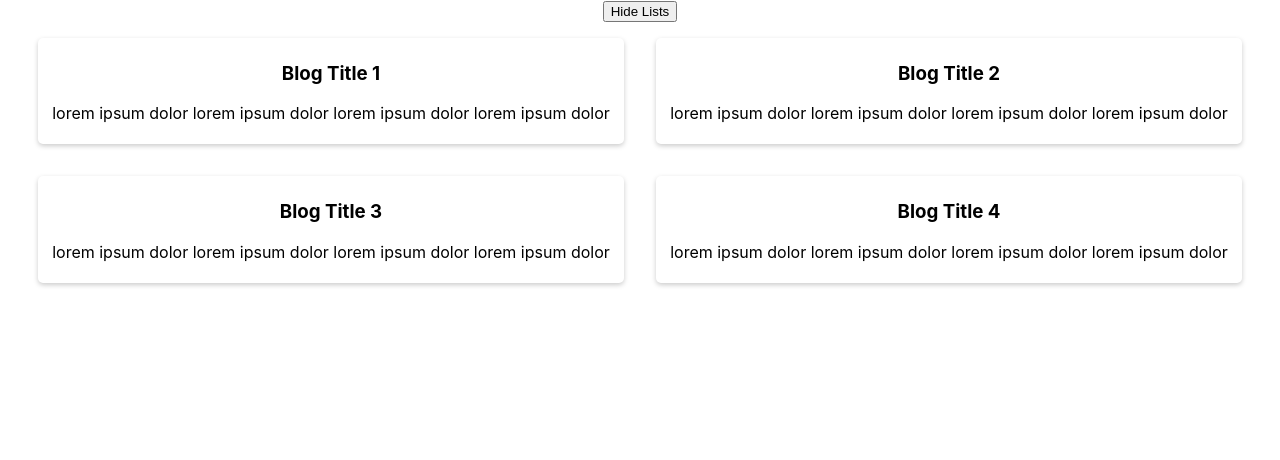
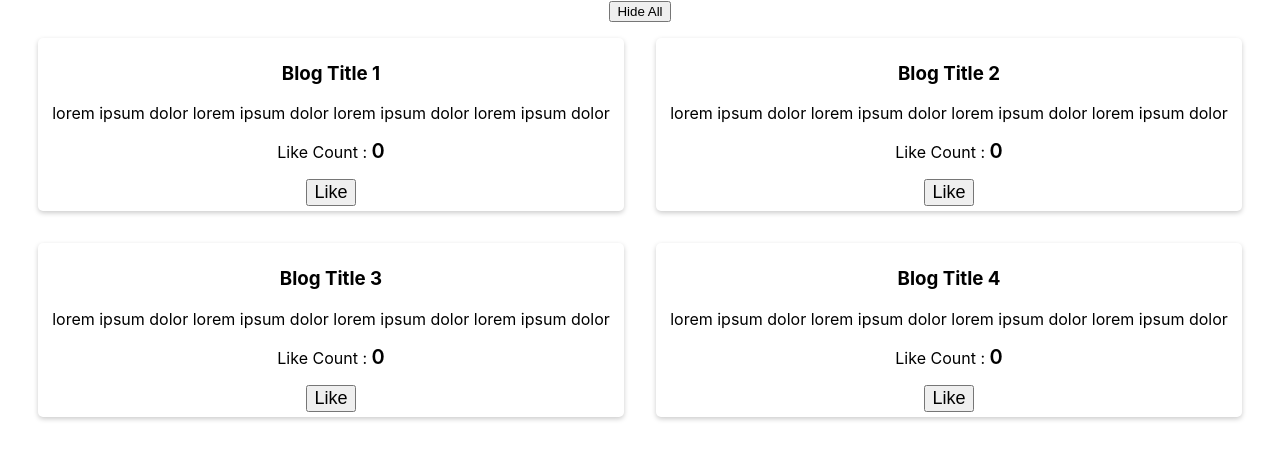
Before and after one commit to malgafour/React, a React (Create React App) app: page / in a window 1280 px wide. Shown: the top 460 px of the page. Built offline with nearby package versions, Linux system fonts and the light colour scheme.

Commit message:
add another feature

```diff
--- a/src/App.js
+++ b/src/App.js
@@ -5,50 +5,65 @@
 
 class App extends Component{
   state = {
-    showBlogs : true
-  }
-
-    BlogObjArr =[
+    showBlogs : true,
+    BlogObjArr : [
       {
         id: 1,
        title : 'Blog Title 1',
-    description : 'lorem ipsum dolor lorem ipsum dolor lorem ipsum dolor lorem ipsum dolor'
+       description : 'lorem ipsum dolor lorem ipsum dolor lorem ipsum dolor lorem ipsum dolor',
+       likeCount : 0
      },
       {
        id: 2,
        title : 'Blog Title 2',
-    description : 'lorem ipsum dolor lorem ipsum dolor lorem ipsum dolor lorem ipsum dolor'
+       description : 'lorem ipsum dolor lorem ipsum dolor lorem ipsum dolor lorem ipsum dolor',
+       likeCount : 0
       },
       {
        id: 3,
        title : 'Blog Title 3',
-    description : 'lorem ipsum dolor lorem ipsum dolor lorem ipsum dolor lorem ipsum dolor'
+       description : 'lorem ipsum dolor lorem ipsum dolor lorem ipsum dolor lorem ipsum dolor',
+       likeCount : 0
       },
       {
        id: 4,
        title : 'Blog Title 4',
-    description : 'lorem ipsum dolor lorem ipsum dolor lorem ipsum dolor lorem ipsum dolor'
+       description : 'lorem ipsum dolor lorem ipsum dolor lorem ipsum dolor lorem ipsum dolor',
+       likeCount : 0
       }]
+  }
 
 
 
-   blogCards = isMyArrayEmpty(this.BlogObjArr) ? [] : this.BlogObjArr.map((item ,pos) => {
+   onLikeBtnClick = (pos) =>{
+     const updatedBlogList = this.state.BlogObjArr;
+     const updatedBlogObj = updatedBlogList[pos];
+     updatedBlogObj.likeCount = updatedBlogObj.likeCount+1;
+     updatedBlogList[pos] = updatedBlogObj;
+     this.setState({BlogObjArr : updatedBlogList})
+  }
+
+   blogCards = isMyArrayEmpty(this.state.BlogObjArr) ? [] : this.state.BlogObjArr.map((item ,pos) => {
        return(
-        <BlogCard key={pos} title={item.title} description={item.description} id={item.id} />
+        <BlogCard key={pos} title={item.title} description={item.description} likeCount={item.likeCount} id={item.id} onLikeBtnClick={()=>this.onLikeBtnClick(pos)} />
       )
   });
     onHideBtnClick = () =>{
-      this.setState({showBlogs : false});
-      console.log(this.showBlogs);
+       this.setState((prevState , prevProps) =>{
+        return{
+          showBlogs : !prevState.showBlogs
+        }
+      });
+      console.log(this.state.showBlogs);
    }
 
    render(){
       return(
       <div className="App">
-      <button onClick = {this.onHideBtnClick}>Hide Lists </button>
+      <button onClick = {this.onHideBtnClick}>{this.state.showBlogs ? 'Hide All' : 'Show All'}</button>
       <br></br>
       {
-        this.state.showBlogs ? this.blogCards : " "
+        this.state.showBlogs ? this.blogCards : null
       }
     </div>
      );
--- a/src/blogCard.js
+++ b/src/blogCard.js
@@ -1,15 +1,19 @@
 import React from 'react';
-import classes from './blogCard.module.css';
+ import classes from './blogCard.module.css';
 import {dumpLogs} from './Utils';
 
-const BlogCard = (props) =>{
+const BlogCard = (props)=>{
+
     dumpLogs(props);
     return(
         <div className={classes.cardPadding}>
             <h3>{props.title}</h3>
             <p>{props.description}</p>
+            <p>Like Count : <span className={classes.likeCount}>{props.likeCount}</span> </p>
+            <button onClick={props.onLikeBtnClick} >Like</button>
         </div>
     );
+
 }
 
 export default BlogCard;
--- a/src/blogCard.module.css
+++ b/src/blogCard.module.css
@@ -1,5 +1,4 @@
-
-.cardPadding{
+ .cardPadding{
     padding: 5px;
     margin: 16px;
     border-radius : 5px;
@@ -7,6 +6,15 @@
     width: 45%;
     display: inline-block;
 }
+
+.cardPadding > button{
+    font-size: 18px;
+}
+.likeCount{
+    font-weight: 600;
+    font-size: 20px;
+}
+
 @media(max-width: 992PX) {
     html{
         background: #252424;
```
Also changed, not shown: src/blogCard.css (deleted). Lines whose indentation alone changed are shown as unchanged.
